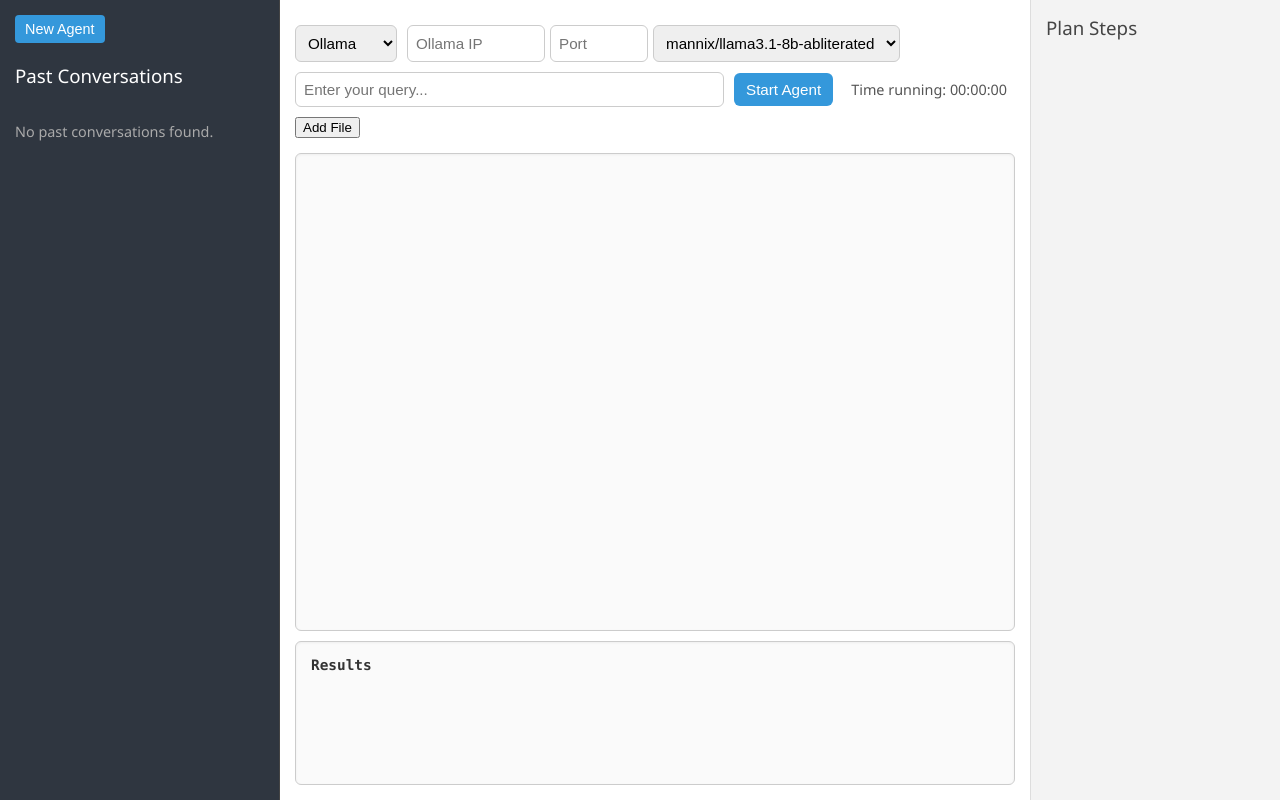
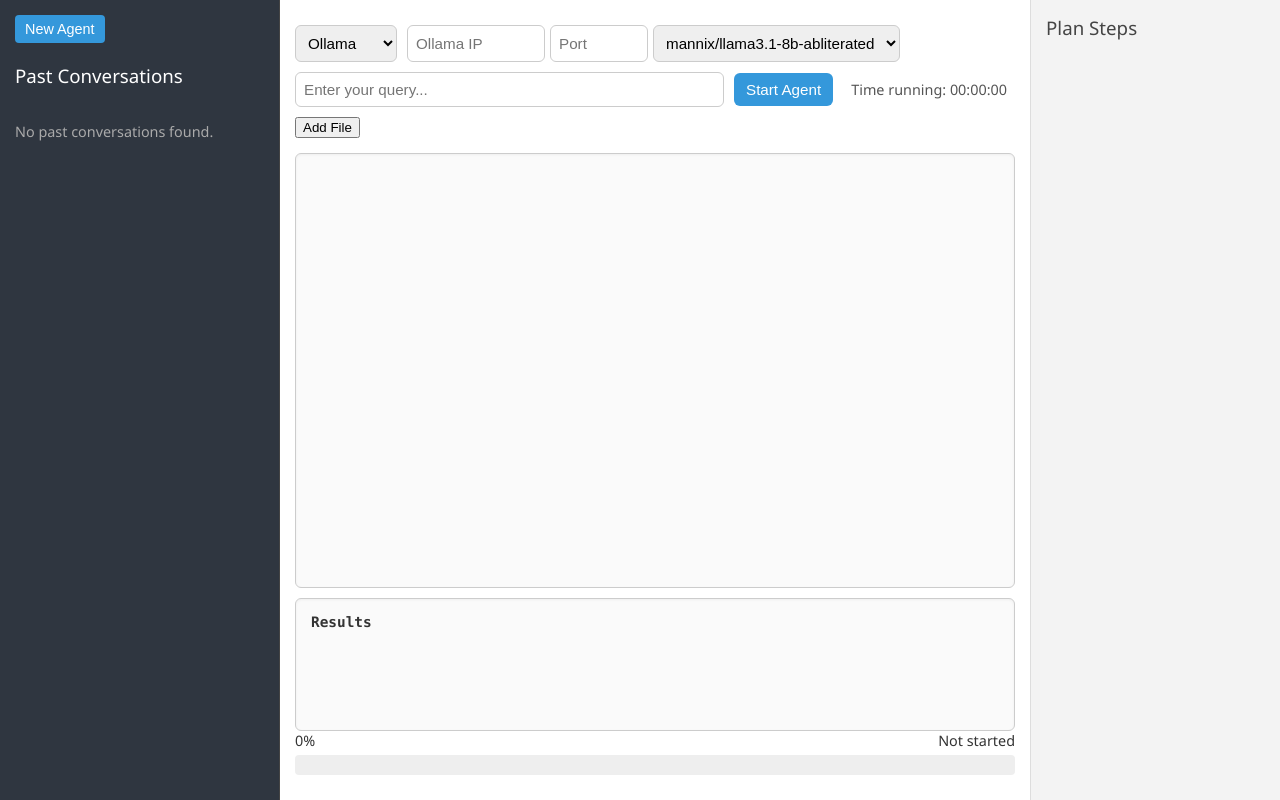
Before and after one commit to Next-Physics/nextcircuit, a Flask app: page / in a window 1280 px wide. Run offline with Flask 3, Linux system fonts and the light colour scheme.

Commit message:
Remove unused report_of_potatoes.txt file; enhance database initialization with progress tracking fields and update progress handling in main execution flow

```diff
--- a/app.py
+++ b/app.py
@@ -10,7 +10,9 @@ app = Flask(__name__)
 
 DB_PATH = 'db/main.db'
 UPLOAD_DIR = 'uploaded_files'
+RESULTS_DIR = 'results'  # Root results directory
 os.makedirs(UPLOAD_DIR, exist_ok=True)
+os.makedirs(RESULTS_DIR, exist_ok=True)
 
 running_process = None
 
@@ -20,7 +22,7 @@ def get_conversations():
         return []
     conn = sqlite3.connect(DB_PATH)
     cursor = conn.cursor()
-    # We assume there's a user_query and plan columns in the chains table
+    # Assuming there's a user_query and plan columns in the chains table
     cursor.execute("""
         SELECT id, chain_title, history, chain_last_modified, user_query
           FROM chains
@@ -76,7 +78,8 @@ def delete_conversation():
         return jsonify({'status': 'error', 'message': 'Database not found'})
 
     # Remove the folder results/<chain_id> if it exists.
-    results_dir = os.path.join('results', chain_id)
+    # Ensure that only the specific subfolder is deleted.
+    results_dir = os.path.abspath(os.path.join(os.path.dirname(__file__), RESULTS_DIR, chain_id))
     if os.path.exists(results_dir) and os.path.isdir(results_dir):
         import shutil
         shutil.rmtree(results_dir, ignore_errors=True)
@@ -185,7 +188,7 @@ def get_results(chain_id):
     Lists all files in results/<chain_id>/ directory.
     If it doesn't exist, return empty list.
     """
-    results_dir = os.path.join('results', chain_id)
+    results_dir = os.path.join(RESULTS_DIR, chain_id)
     if not os.path.exists(results_dir) or not os.path.isdir(results_dir):
         return jsonify([])
 
@@ -255,5 +258,24 @@ def get_plan():
     # If not a string, do nothing
     return jsonify({'plan': plan_dict})
 
+@app.route('/get_progress', methods=['GET'])
+def get_progress():
+    """Returns progress_pct and progress_stage for a given chain_id."""
+    chain_id = request.args.get('chain_id', '')
+    if not chain_id:
+        return jsonify({'progress_pct': 0, 'progress_stage': ''})
+    if not os.path.exists(DB_PATH):
+        return jsonify({'progress_pct': 0, 'progress_stage': ''})
+
+    conn = sqlite3.connect(DB_PATH)
+    cursor = conn.cursor()
+    cursor.execute("SELECT progress_pct, progress_stage FROM chains WHERE id = ?", (chain_id,))
+    row = cursor.fetchone()
+    conn.close()
+
+    if row:
+        return jsonify({'progress_pct': row[0] or 0, 'progress_stage': row[1] or ''})
+    return jsonify({'progress_pct': 0, 'progress_stage': ''})
+
 if __name__ == '__main__':
     app.run(debug=True, host='0.0.0.0', port=5000)
--- a/funcs/initialization.py
+++ b/funcs/initialization.py
@@ -56,6 +56,8 @@ def setup_dbs():
                  chain_title TEXT,
                  user_query TEXT,
                  plan TEXT,
+                 progress_stage TEXT,
+                 progress_pct INTEGER,
                  curret_step TEXT,
                  attached_files TEXT,
                  proof_of_achievement TEXT,
--- a/results/report_of_potatoes.txt
+++ /dev/null
@@ -1 +0,0 @@
-Potatoes are eaten by many people in the world
--- a/templates/index.html
+++ b/templates/index.html
@@ -150,6 +150,31 @@
   }
   #chatgpt_model {
     margin-left: 5px;
+  }
+
+  /* OVERALL PROGRESS INDICATOR */
+  .overall-progress {
+    margin-bottom: 10px;
+  }
+  .progress-info {
+    display: flex;
+    justify-content: space-between;
+    margin-bottom: 5px;
+    font-size: 0.9em;
+  }
+  .overall-progress-bar {
+    width: 100%;
+    background-color: #eee;
+    border-radius: 4px;
+    overflow: hidden;
+    height: 20px;
+    position: relative;
+  }
+  .overall-progress-fill {
+    height: 100%;
+    background-color: #2ecc71;
+    width: 0%;
+    transition: width 0.5s ease-in-out;
   }
 
   /* Progress bar at bottom of main conversation */
@@ -557,11 +582,25 @@
         <div id="attached_files_container"></div>
       </div>
 
+      <!-- SPLIT VIEW (OUTPUT + RESULTS) -->
       <div class="split-view">
         <div class="output-area" id="output_area"></div>
         <div class="results-box">
           <h4>Results</h4>
           <ul class="results-list" id="results_list"></ul>
+        </div>
+      </div>
+
+      <!-- OVERALL PROGRESS INDICATOR -->
+      <div class="overall-progress">
+        <div class="progress-info">
+          <span id="progress_pct">0%</span>
+          <span id="progress_stage">Not started</span>
+        </div>
+        <div class="progress-bar-container">
+          <div class="overall-progress-bar" id="overall_progress_bar">
+            <div class="overall-progress-fill" id="overall_progress_fill"></div>
+          </div>
         </div>
       </div>
 
@@ -614,6 +653,7 @@
     let planInterval = null;
     let titleInterval = null;
     let conversationInterval = null; // new interval for new conversation detection
+    let progressInterval = null; // new interval for progress polling
     let agentEverStarted = false; // track if an agent has started
 
     /* We'll store the last fetched plan to display step details in a modal. */
@@ -661,7 +701,23 @@
       document.getElementById("results_list").innerHTML = "";
       document.getElementById("conversation_title").textContent = "";
       lastPlanData = null;
+      agentEverStarted = false; // Reset agentEverStarted
       updateStartButtonLabel();
+
+      // Also reset progress indicators
+      resetProgressIndicators();
+    }
+
+    function resetProgressIndicators() {
+      document.getElementById("progress_pct").textContent = "0%";
+      document.getElementById("progress_stage").textContent = "Not started";
+      document.getElementById("overall_progress_fill").style.width = "0%";
+
+      // Clear any existing progress polling
+      if (progressInterval) {
+        clearInterval(progressInterval);
+        progressInterval = null;
+      }
     }
 
     function toggleModeFields() {
@@ -685,13 +741,34 @@
 
       const fileId = 'file_' + Date.now();
       const displayName = file.name;
-      attachedFiles.push({
-        id: fileId,
-        path: file.name, // 'fake path' for main.py
-        displayName: displayName,
-        description: ''
+
+      const formData = new FormData();
+      formData.append('file', file);
+
+      fetch('/upload_file', {
+        method: 'POST',
+        body: formData
+      })
+      .then(response => response.json())
+      .then(data => {
+        if (data.status === 'ok') {
+          const serverPath = data.path;
+          attachedFiles.push({
+            id: fileId,
+            path: serverPath, // full path to pass to main.py
+            displayName: displayName, // display only filename
+            description: ''
+          });
+          renderAttachedFiles();
+        } else {
+          alert('File upload failed: ' + data.message);
+        }
+      })
+      .catch(err => {
+        console.error('Upload error:', err);
+        alert('File upload failed.');
       });
-      renderAttachedFiles();
+
       event.target.value = "";
     }
 
@@ -793,6 +870,12 @@
           showStartButton();
           hideMainProgressBar();
           agentRunning = false;
+
+          // Stop progress polling when agent stops
+          if (progressInterval) {
+            clearInterval(progressInterval);
+            progressInterval = null;
+          }
         } else {
           document.getElementById("output_area").textContent += e.data + "\n";
           const output = document.getElementById("output_area");
@@ -811,6 +894,10 @@
       conversationInterval = setInterval(checkForNewConversation, 2000);
       // Also begin plan placeholder
       renderPlanStepsPlaceholder();
+      // Start polling progress
+      if (progressInterval) clearInterval(progressInterval);
+      progressInterval = setInterval(fetchProgress, 2000);
+      fetchProgress(); // initial call
     }
 
     function checkForNewConversation() {
@@ -852,6 +939,11 @@
         activeChainId = chain_id;
         startPlanPolling();
         pollChainTitle();
+
+        // Start polling progress when a conversation is loaded
+        if (progressInterval) clearInterval(progressInterval);
+        progressInterval = setInterval(fetchProgress, 2000);
+        fetchProgress(); // initial call
       };
 
       const deleteDiv = document.createElement('div');
@@ -913,6 +1005,12 @@
           showStartButton();
           hideMainProgressBar();
           agentRunning = false;
+
+          // Stop progress polling when agent stops
+          if (progressInterval) {
+            clearInterval(progressInterval);
+            progressInterval = null;
+          }
         }
       });
     }
@@ -967,6 +1065,11 @@
         activeChainId = id;
         pollChainTitle();
         startPlanPolling();
+
+        // Start polling progress when a conversation is loaded
+        if (progressInterval) clearInterval(progressInterval);
+        progressInterval = setInterval(fetchProgress, 2000);
+        fetchProgress(); // initial call
       });
     }
 
@@ -1005,6 +1108,9 @@
             activeChainId = null;
             document.getElementById("results_list").innerHTML = "";
             document.getElementById("conversation_title").textContent = "";
+
+            // Reset progress indicators
+            resetProgressIndicators();
           }
         }
         closeDeleteModal();
@@ -1228,6 +1334,25 @@
 
     // Poll the chain-specific results folder every 5 seconds
     setInterval(refreshResults, 5000);
+
+    /* PROGRESS POLLING LOGIC */
+    function fetchProgress() {
+      if (!activeChainId) return;
+      fetch(`/get_progress?chain_id=${activeChainId}`)
+      .then(res => res.json())
+      .then(data => {
+        const pct = data.progress_pct;
+        const stage = data.progress_stage;
+
+        document.getElementById("progress_pct").textContent = `${pct}%`;
+        document.getElementById("progress_stage").textContent = stage || "Not started";
+
+        // Update the progress bar width
+        const progressFill = document.getElementById("overall_progress_fill");
+        progressFill.style.width = `${pct}%`;
+      })
+      .catch(err => console.error(err));
+    }
   </script>
 </body>
 </html>
```
Also changed, not shown: main.py (+20 -7 lines), uploaded_files/DALL·E 2024-09-10 20.13.13 - A photo-realistic image of a bloated raccoon with a slightly uncomfortable facial expression, as if it is farting, but taken with an early 2000s digit.webp (added).
